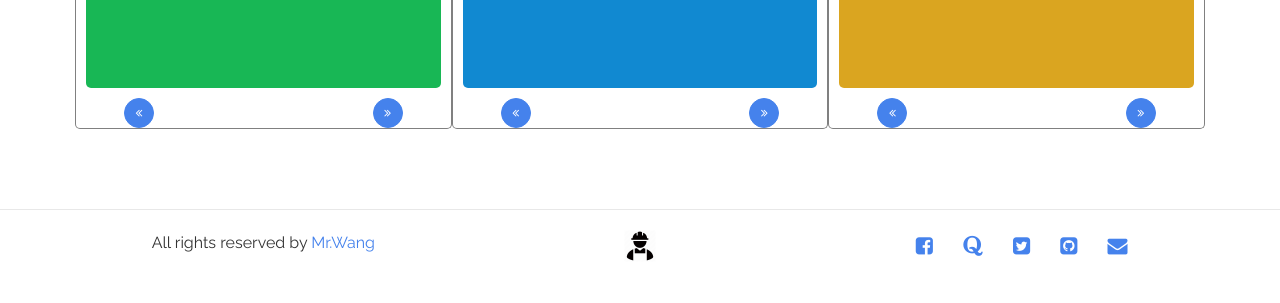
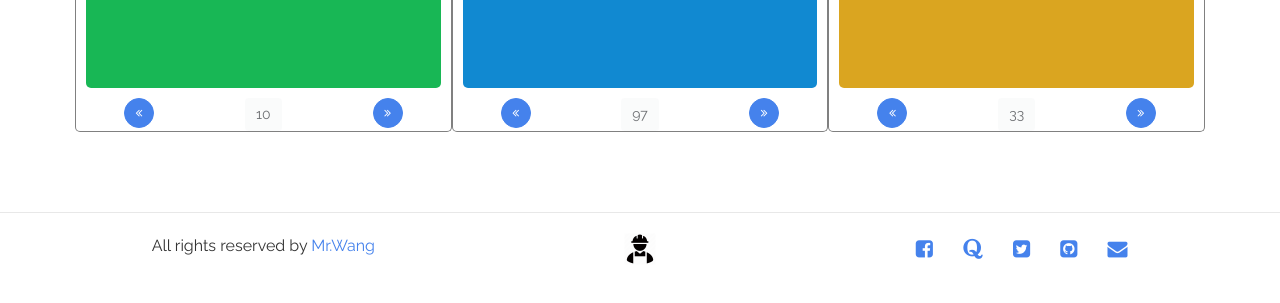
Before and after one commit to mason-mx/wordcards, a Jekyll site: the page built from tagged.html, in a window 1280 px wide. Shown: the part 398-701 px from the top of the page. Built offline with Jekyll 4.4.1, drawn with Linux system fonts in a browser that asks for light colours; nearby versions of some CDN libraries.

Commit message:
Added the amount of words in tag/category into control container

```diff
--- a/category.html
+++ b/category.html
@@ -59,6 +59,7 @@ permalink: /category/
         {% if postIndex > 1 %}
           <div class="d-flex justify-content-between w-100 px-5 flip-control">
             <button class="btn btn-primary btn-circle btn-previous"><i class="fa fa-angle-double-left" aria-hidden="true"></i></button>
+            <button class="btn btn-light btn-sm" disabled>{{postIndex}}</button>
             <button class="btn btn-primary btn-circle btn-next"><i class="fa fa-angle-double-right" aria-hidden="true"></i></button>
           </div>
         {% endif %}
--- a/tagged.html
+++ b/tagged.html
@@ -59,6 +59,7 @@ permalink: /tagged/
           {% if postIndex > 1 %}
             <div class="d-flex justify-content-between w-100 px-5 flip-control">
               <button class="btn btn-primary btn-circle btn-previous"><i class="fa fa-angle-double-left" aria-hidden="true"></i></button>
+              <button class="btn btn-light btn-sm" disabled>{{postIndex}}</button>
               <button class="btn btn-primary btn-circle btn-next"><i class="fa fa-angle-double-right" aria-hidden="true"></i></button>
             </div>
           {% endif %}
```
